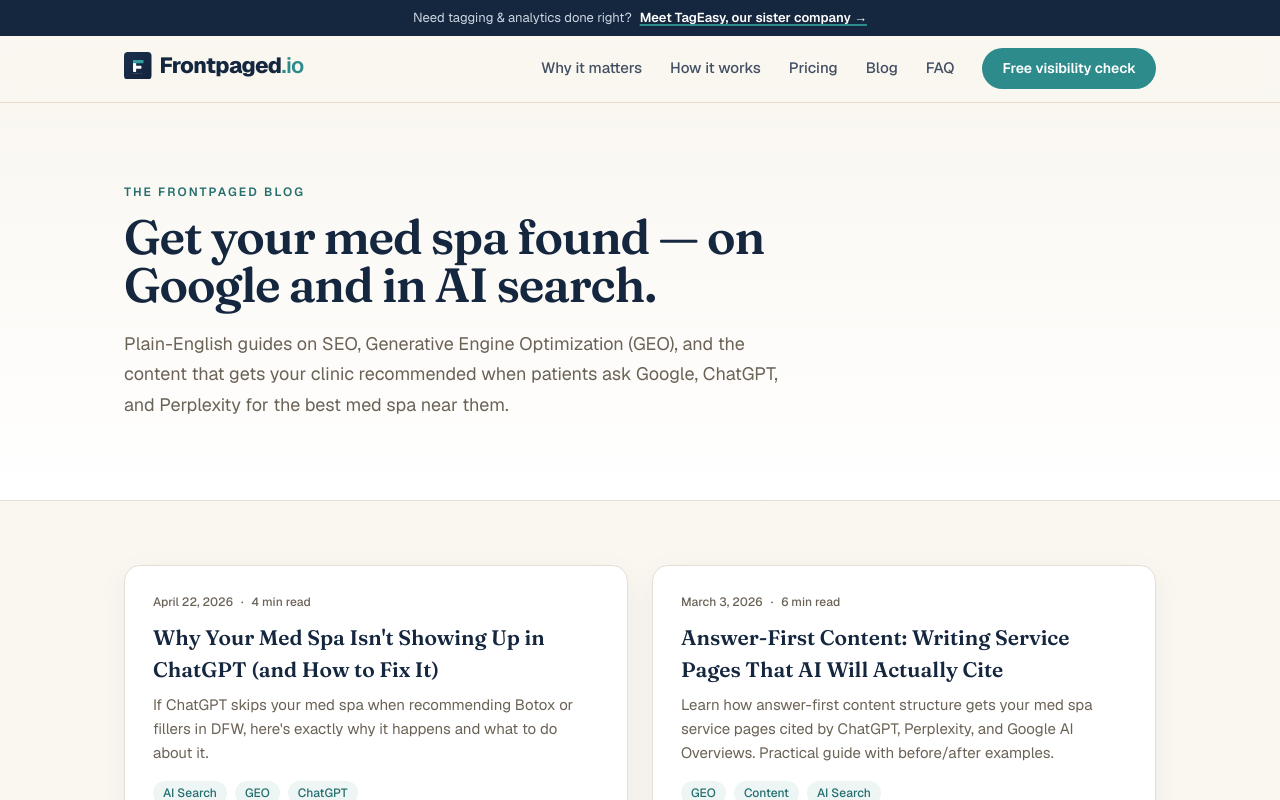
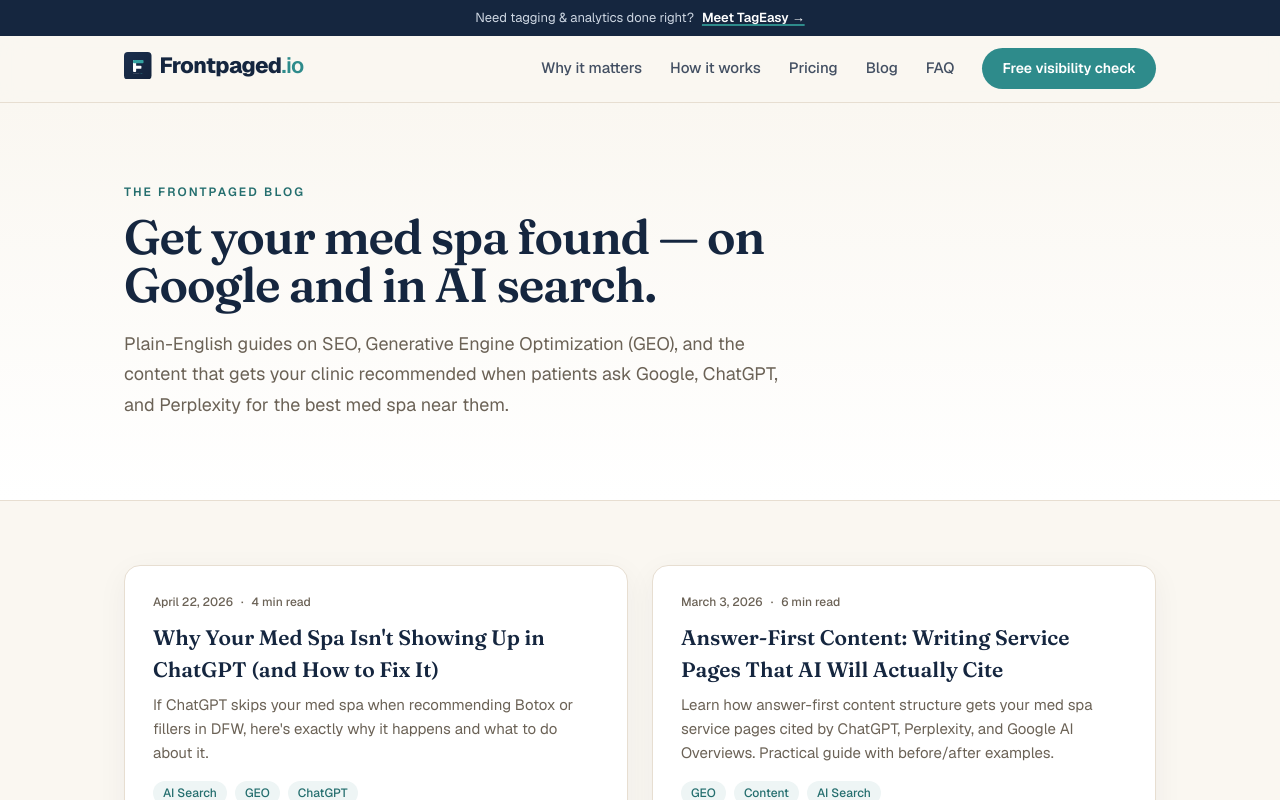
Before and after one commit to hexcorpIO/frontpaged-site, a Next.js app: page /blog in a window 1280 px wide. Shown: the top 800 px of the page. Built offline with nearby package versions, Linux system fonts and the light colour scheme.

Commit message:
Banner: drop 'sister company' copy, link reads 'Meet TagEasy'

```diff
--- a/src/components/TopBanner.tsx
+++ b/src/components/TopBanner.tsx
@@ -1,4 +1,4 @@
-// Thin site-wide announcement bar linking to our sister company, TagEasy.
+// Thin site-wide announcement bar linking to TagEasy (tagging & analytics).
 export default function TopBanner() {
   return (
     <div className="bg-navy text-white">
@@ -10,7 +10,7 @@
           rel="noopener noreferrer"
           className="font-semibold text-white underline decoration-teal decoration-2 underline-offset-2 hover:text-teal"
         >
-          Meet TagEasy, our sister company →
+          Meet TagEasy →
         </a>
       </div>
     </div>
```
